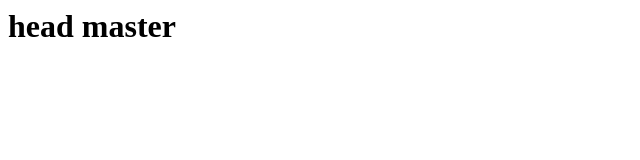
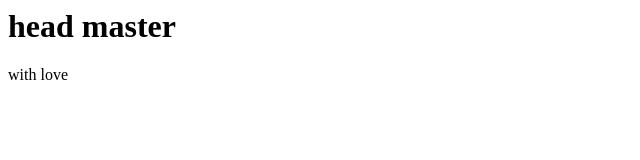
Before and after one commit to Thoryaa/myre, a plain HTML site: page index.html in a window 1280 px wide. Shown: the full height of the page, 0-640 px from the left. Drawn offline with Linux system fonts and the light colour scheme.

Commit message:
footer index modif

```diff
--- a/index.html
+++ b/index.html
@@ -9,7 +9,7 @@
 
 <body>
     <h1>head master</h1>
-
+    <footer> with love</footer>
 </body>
 
 </html>
```
